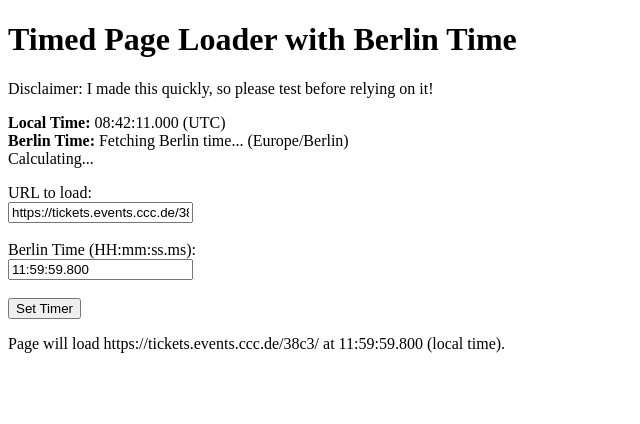
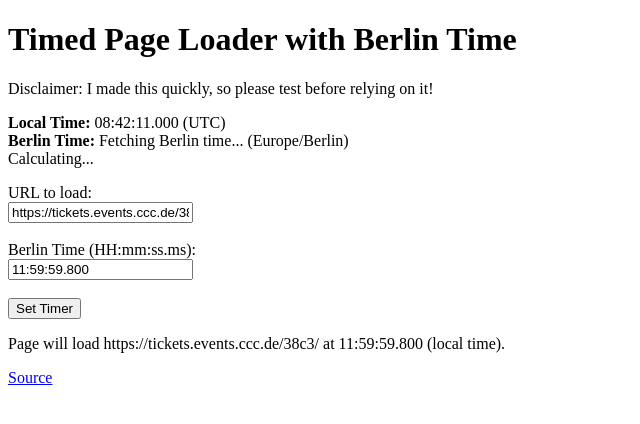
Before and after one commit to voboda/refresher, a SvelteKit app: page / in a window 1280 px wide. Shown: the top 424 px of the page, without its empty margins (0-640 px from the left). Built offline with nearby package versions, Linux system fonts and the light colour scheme; no server answers.

Commit message:
source link

```diff
--- a/src/routes/+page.svelte
+++ b/src/routes/+page.svelte
@@ -137,5 +137,7 @@
 
     <p>{message}</p>
 
+    <p><a href="https://github.com/voboda/refresher">Source</a>
+
 
 </div>
```
